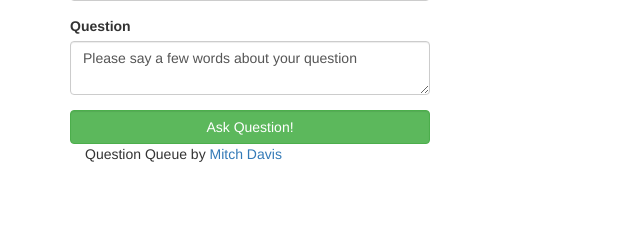
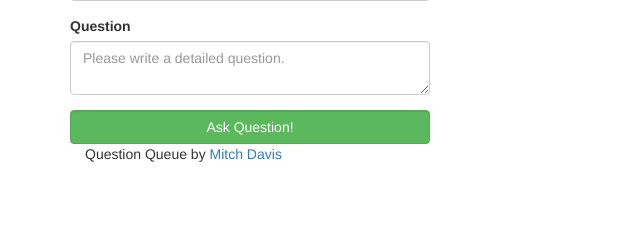
Before and after one commit to JohnRThomas/CSLC-Queue, a PHP site: page / in a window 1280 px wide. Shown: the part 224-466 px from the top of the page, without its empty margins (0-640 px from the left). Run offline with PHP 8.4, Linux system fonts and the light colour scheme; data that the repository does not hold is empty; some libraries are stand-ins or nearby versions.

Commit message:
Changed question box to a placeholder, changed page title, added new css to support placeholders on Chrome/FF

```diff
--- a/index.php
+++ b/index.php
@@ -1,14 +1,14 @@
 <!DOCTYPE html>
 <html lang="en">
 <head>
-  <title>CSLC Queue</title>
+  <title>CSLC Question Queue</title>
   <meta charset="utf-8">
   <meta name="viewport" content="width=device-width, initial-scale=1">
   <link rel="stylesheet" href="http://maxcdn.bootstrapcdn.com/bootstrap/3.2.0/css/bootstrap.min.css">
+  <link rel="stylesheet" type="text/css" href="style.css">
   <script src="https://ajax.googleapis.com/ajax/libs/jquery/1.11.1/jquery.min.js"></script>
   <script src="http://maxcdn.bootstrapcdn.com/bootstrap/3.2.0/js/bootstrap.min.js"></script>
 </head>
-
 
 <script>
 
@@ -189,13 +189,12 @@
 									<option value='C'>CS1141 - C For Java Programmers</option>
 									<option value='Discrete'>CS2311 - Discrete Structures</option>
 									<option value='Data Structures'>CS2321 - Data Structures</option>
-									<option value='Systems'>CS3411 - Systems Programming</option>
 									<option value='OTHER'>Other</option>
 								<select>
 							</div>
 							<div class='form-group'>
 								<label for='question'>Question</label>
-								<textarea class='form-control' name='question'>Please say a few words about your question</textarea>
+								<textarea class='form-control' name='question' placeholder='Please write a detailed question.'></textarea>
 							</div>
 							<input type='submit' class='btn btn-success form-control' value='Ask Question!'>
 						</form>
--- /dev/null
+++ b/style.css
@@ -0,0 +1,8 @@
+textarea:focus::-webkit-input-placeholder
+{
+    color: transparent;
+}
+
+textarea:focus::-moz-placeholder{
+    color: transparent;
+}
```
